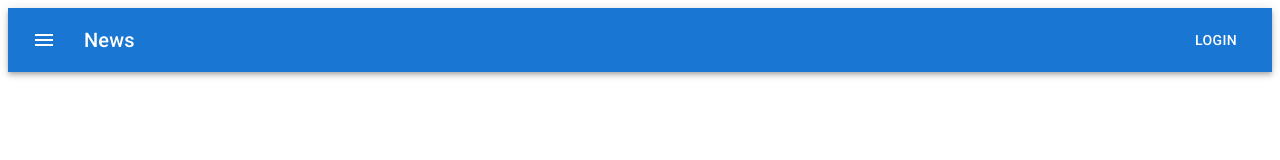
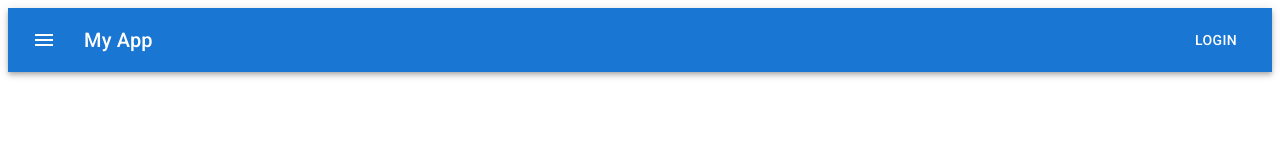
Before and after one commit to OBitencourt/my_app_test, a React (Create React App) app: page / in a window 1280 px wide. Shown: the top 160 px of the page. Built offline with nearby package versions, Linux system fonts and the light colour scheme.

Commit message:
testing material ui customization

```diff
--- a/package.json
+++ b/package.json
@@ -7,6 +7,7 @@
     "@emotion/styled": "^11.13.0",
     "@mui/icons-material": "^6.1.1",
     "@mui/material": "^6.1.1",
+    "@mui/styles": "^6.1.1",
     "@testing-library/jest-dom": "^5.17.0",
     "@testing-library/user-event": "^13.5.0",
     "react": "^18.3.1",
--- a/src/pages/Home.js
+++ b/src/pages/Home.js
@@ -1,4 +1,4 @@
-import Header from '../partials/Header'
+import Header from '../partials/Header/Header'
 
 const Home = () => {
     return (
--- a/src/partials/Header.js
+++ b/src/partials/Header/Header.js
@@ -7,8 +7,14 @@ import Button from '@mui/material/Button';
 import IconButton from '@mui/material/IconButton';
 import MenuIcon from '@mui/icons-material/Menu';
 
+import useStyles from './Header.style';
+
+
+// JSS
+
 
 const Header = () => {
+    const classes = useStyles()
 
     return (
         <AppBar position="static">
@@ -22,8 +28,8 @@ const Header = () => {
                 >
                     <MenuIcon />
                 </IconButton>
-                <Typography variant="h6" component="div" sx={{ flexGrow: 1 }}>
-                    News
+                <Typography variant="h6" component="div" className={classes.title}>
+                    My App
                 </Typography>
                 <Button color="inherit">Login</Button>
             </Toolbar>
--- /dev/null
+++ b/src/partials/Header/Header.style.js
@@ -0,0 +1,9 @@
+import { makeStyles } from '@mui/styles';
+
+const useStyles = makeStyles(() => ({
+    title: {
+        flexGrow: 1,
+    }
+}))
+
+export default useStyles
```
Also changed, not shown: 1 other file (tests, documents, lock files or other folders).
